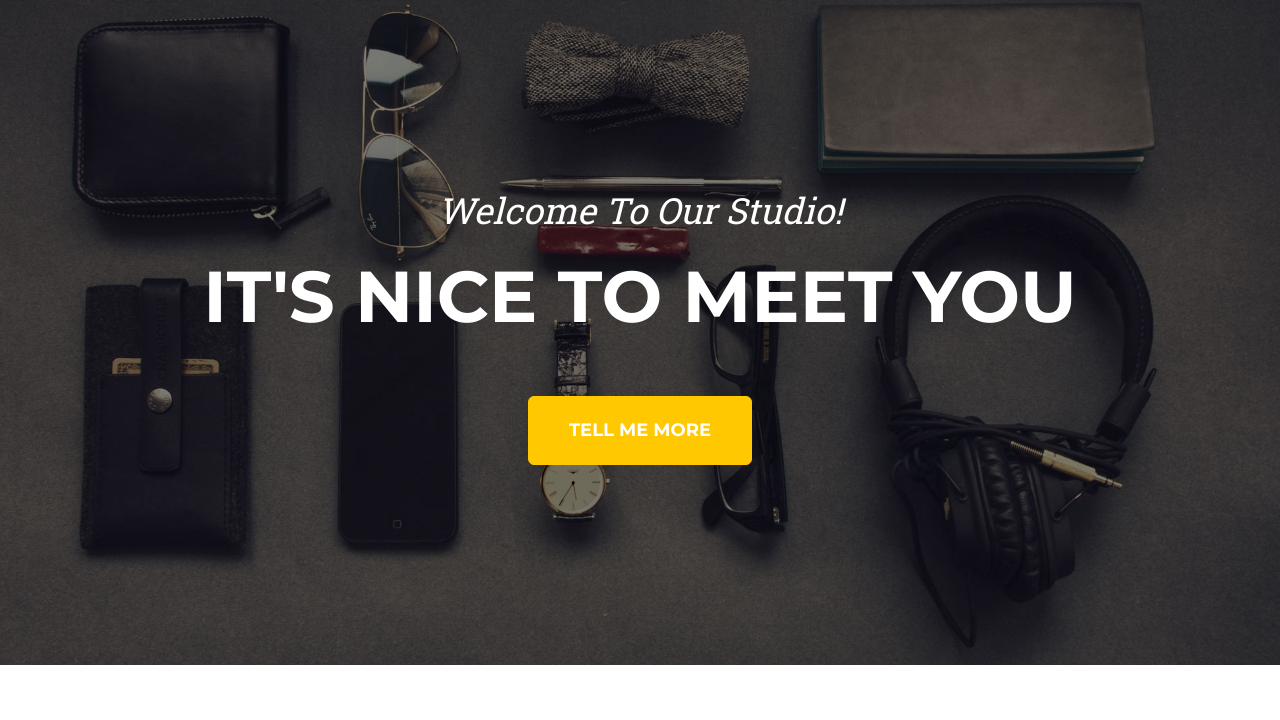
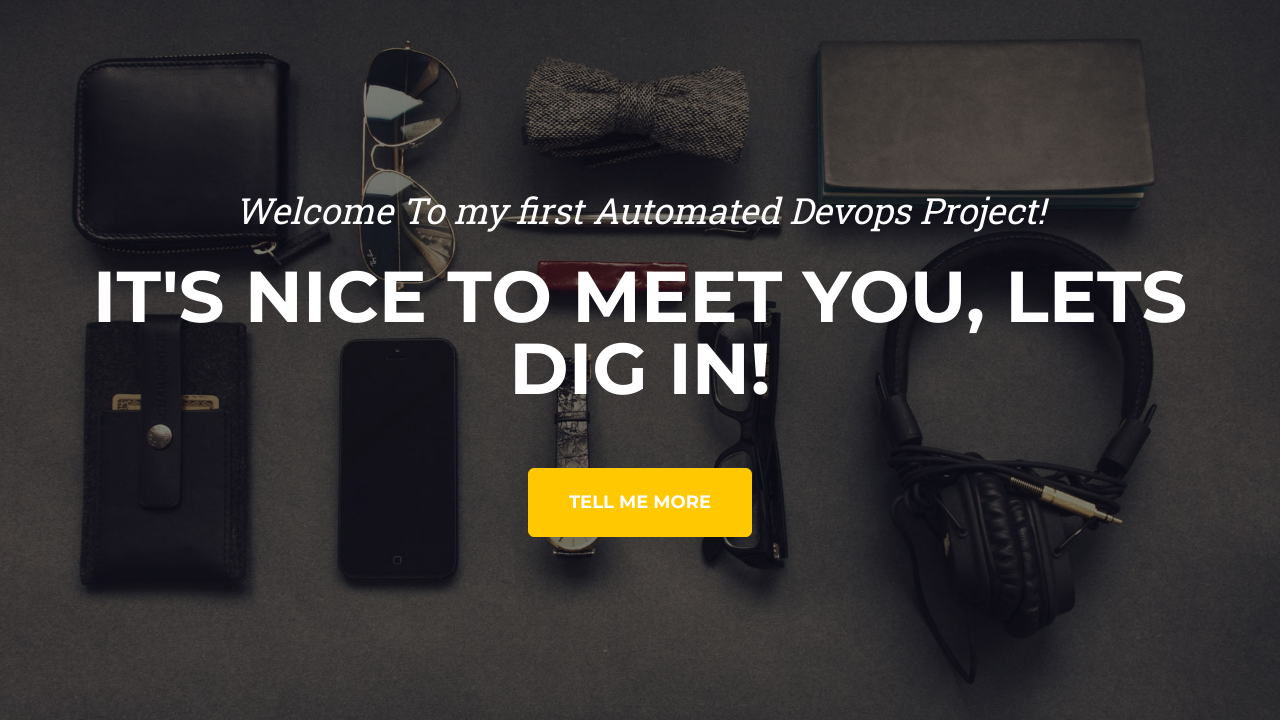
Before and after one commit to zolt-gates/my-portfolio, a plain HTML site: page code/index.html in a window 1280 px wide. Shown: the part 80-800 px from the top of the page. Drawn offline with nearby package versions, Linux system fonts and the light colour scheme.

Commit message:
new code change updated

```diff
--- a/code/index.html
+++ b/code/index.html
@@ -39,8 +39,8 @@
         <!-- Masthead-->
         <header class="masthead">
             <div class="container">
-                <div class="masthead-subheading">Welcome To Our Studio!</div>
-                <div class="masthead-heading text-uppercase">It's Nice To Meet You</div>
+                <div class="masthead-subheading">Welcome To my first Automated Devops Project!</div>
+                <div class="masthead-heading text-uppercase">It's Nice To Meet You, Lets dig in!</div>
                 <a class="btn btn-primary btn-xl text-uppercase" href="#services">Tell Me More</a>
             </div>
         </header>
```
